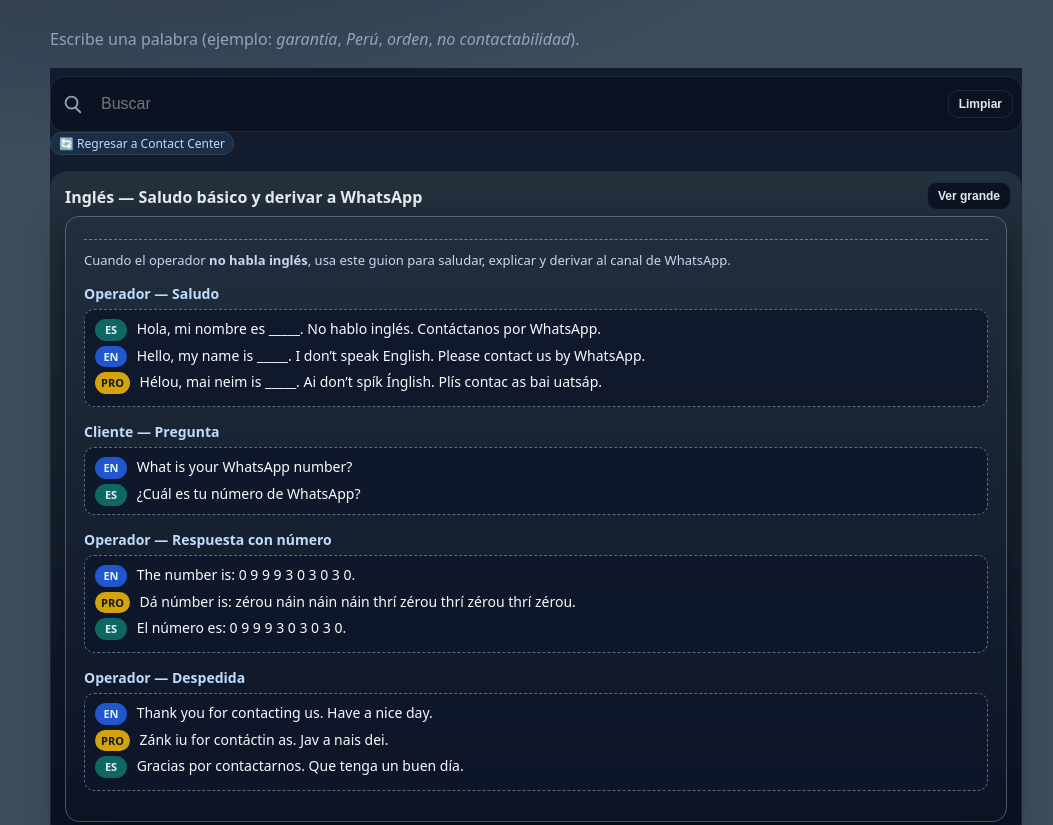
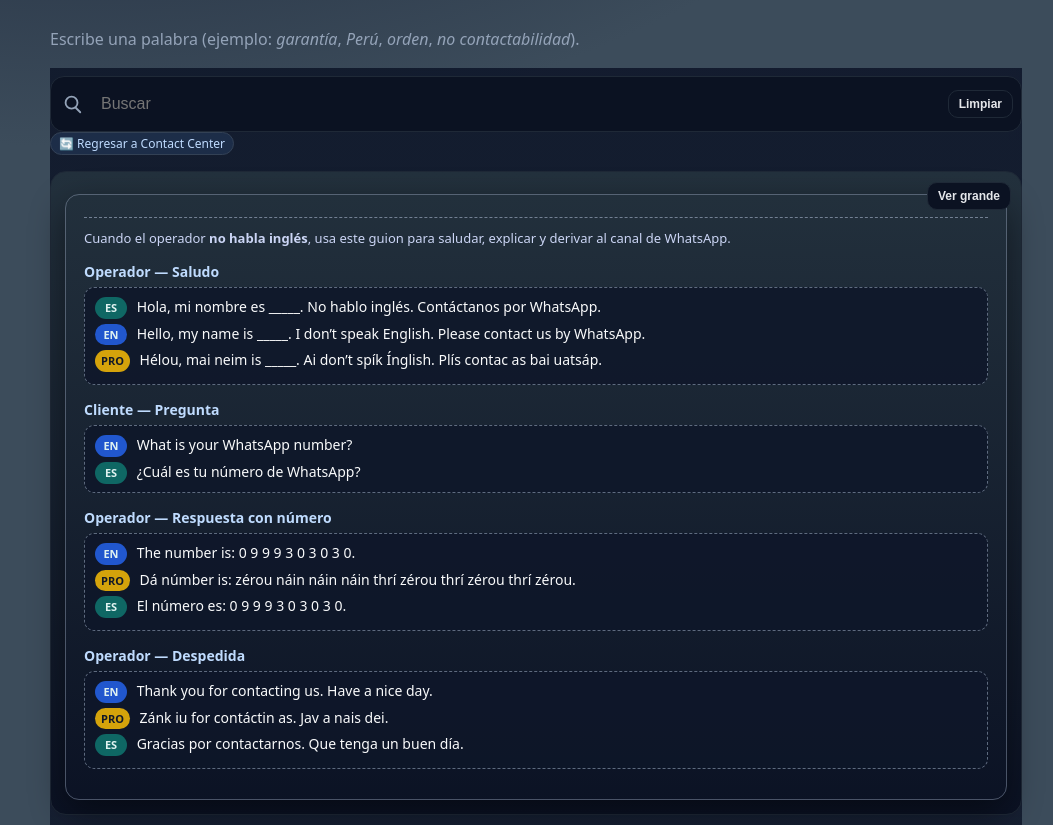
Before and after one commit to UserTestCC/ingles, a plain HTML site: page index.html in a window 1280 px wide. Shown: the top 825 px of the page, without its empty margins (104-1157 px from the left). Drawn offline with Linux system fonts and the light colour scheme.

Commit message:
Update index.html

```diff
--- a/index.html
+++ b/index.html
@@ -4,7 +4,7 @@
   <meta charset="utf-8" />
   <meta name="viewport" content="width=device-width, initial-scale=1" />
   <title>Buscador de Plantillas – Indurama</title>
-  <link rel="icon" type="image/jpeg" href="favicon_ind.jpg">
+  <link rel="icon" type="image/jpeg" href="https://flagcdn.com/w20/us.png">
 
   <style>
     :root{
@@ -244,7 +244,7 @@ h5 {
 
 
  {
-  name: 'Inglés — Saludo básico y derivar a WhatsApp',
+  name: '',
   wide: true,
   body: `
 <style>
```
